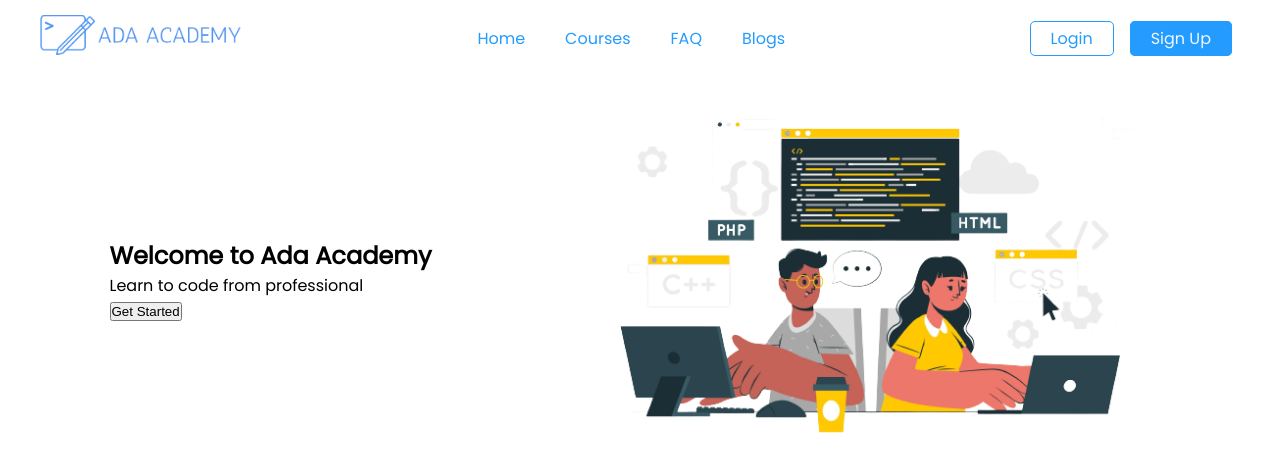
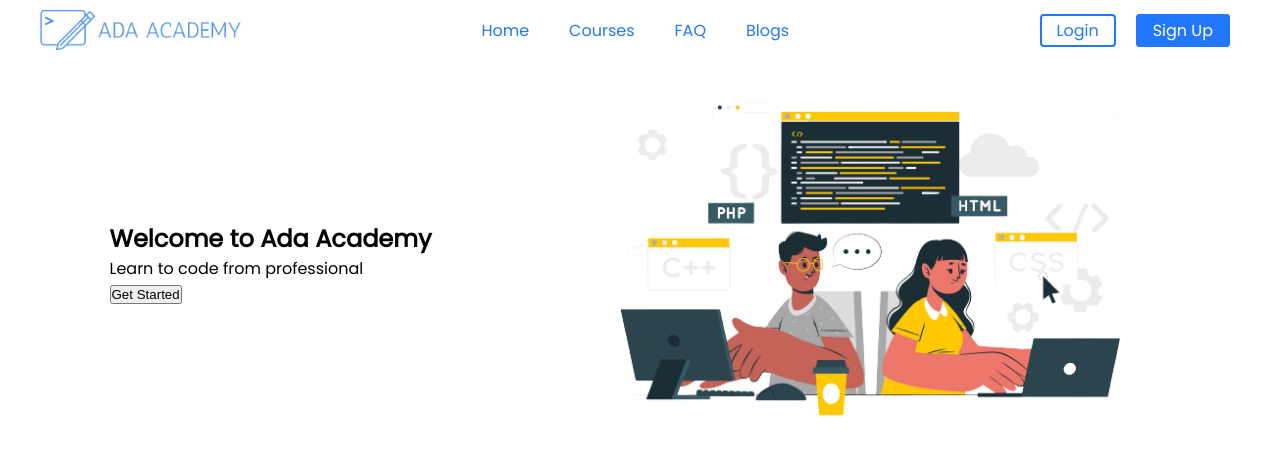
Before and after one commit to shahtaz-tqldd/ada-academy, a React (Create React App) app: page / in a window 1280 px wide. Shown: the top 472 px of the page. Built offline with nearby package versions, Linux system fonts and the light colour scheme.

Commit message:
navbar responsive

```diff
--- a/package.json
+++ b/package.json
@@ -3,11 +3,16 @@
   "version": "0.1.0",
   "private": true,
   "dependencies": {
+    "@fortawesome/fontawesome-svg-core": "^6.2.0",
+    "@fortawesome/free-solid-svg-icons": "^6.2.0",
+    "@fortawesome/react-fontawesome": "^0.2.0",
+    "@heroicons/react": "^2.0.12",
     "@testing-library/jest-dom": "^5.16.5",
     "@testing-library/react": "^13.4.0",
     "@testing-library/user-event": "^13.5.0",
     "react": "^18.2.0",
     "react-dom": "^18.2.0",
+    "react-icons": "^4.6.0",
     "react-router-dom": "^6.4.2",
     "react-scripts": "5.0.1",
     "web-vitals": "^2.1.4"
--- a/src/components/Navbar/Navbar.css
+++ b/src/components/Navbar/Navbar.css
@@ -1,42 +1,114 @@
 nav{
+    padding: 10px;
+    position: sticky;
+    top: 0;
+}
+.nav-container{
     display: flex;
+    align-items: center;
     justify-content: space-between;
-    align-items: center;
     max-width: 1200px;
     margin: 0 auto;
-    padding: 15px 10px;
-    overflow: hidden;
+}
+.nav-logo a{
+    display: flex;
+    align-items: center;
+    text-decoration: none;
+}
+.nav-logo a span{
+    font-size: 24px;
+    font-weight: 600;
+    margin-left: 12px;
+    color: rgb(34, 119, 255);
+    font-family: 'Play', sans-serif;
 
 }
-.logo img{
+.nav-logo img{
     height: 40px;
 }
 
+.nav-items{
+    display: block !important;
+}
+.nav-items2{
+    display: block;
+}
+.nav-items2 a:nth-child(n){
+    background-color: #fff;
+}
+.nav-items2 a:nth-child(2n){
+    background-color: rgb(34, 119, 255);
+    color: #fff;
+}
+.nav-items2 a:nth-child(n):hover{
+    background-color: rgb(74, 144, 255);
+    border: 2px solid rgb(74, 144, 255);
+    color: #fff;
+    transition: 0.25s;
+}
+.nav-items2 a:nth-child(2n):hover{
+    background-color: rgb(74, 144, 255);
+    transition: 0.25s;
+}
+.nav-items2 a{
+    text-decoration: none;
+    color: rgb(34, 119, 255);
+    margin: 0 10px;
+    border: 2px solid rgb(34, 119, 255);
+    padding: 3px 15px;
+    border-radius: 4px;
+}
 .nav-items a{
     text-decoration: none;
+    color: rgb(34, 119, 255);
     margin: 0 20px;
-    color: rgb(36, 156, 255);
+}
+.nav-items a:hover{
+    color: rgb(16, 159, 255);
+    transition: 0.25s;
 }
 
-.btn-link span{
-    width: 200px;
-    margin: 0 8px;
-    border: 1px solid rgb(36, 156, 255);
-    border-radius: 5px;
-    padding: 5px 0;
-    cursor: pointer;
+.toggle-icon{
+    display: none;
+    color: #fff;
 }
-.btn-link span:nth-child(1):hover{
-    background-color: rgb(36, 156, 255);
-    color: aliceblue;
+.toggle-icon svg{
+    width: 35px;
 }
 
-.btn-link span:nth-child(1):hover a{
-    color: aliceblue;
+@media screen and (max-width: 767px) {
+    nav{
+        background-color: rgb(3, 199, 140);
+    }
+    .nav-items2{
+        display: none;
+    }
+    .toggle-icon{
+        display: block;
+    }
+    .toggle-icon a{
+        color: #fff;
+    }
+    .nav-items{
+        display: flex !important;
+        flex-direction: column;
+        position: absolute;
+        background-color: rgba(3, 199, 140, 0.97);
+        height: 100vh;
+        width: 50%;
+    }
+    .nav-items a{
+        color: #fff;
+        margin-bottom: 20px;
+    }
+    .shown{
+        top: 60px;
+        left: 0;
+        transition: 0.5s;
+    }
+    .hide{
+        top: 60px;
+        left: -55%;
+        transition: 0.5s;
+    }
 }
-.btn-link span:nth-child(2){
-    background-color: rgb(36, 156, 255);
-}
-.btn-link span:nth-child(2) a{
-    color: aliceblue;
-}
--- a/src/components/Navbar/Navbar.js
+++ b/src/components/Navbar/Navbar.js
@@ -1,24 +1,40 @@
-import React from 'react'
+import React, { useState } from 'react'
 import './Navbar.css'
 import logo from '../../assets/icons/logo.png';
-import { Link } from 'react-router-dom';
+import { Link } from 'react-router-dom'
+import { FontAwesomeIcon } from '@fortawesome/react-fontawesome'
+import { faBars, faSignIn, faXmark } from '@fortawesome/free-solid-svg-icons'
 
 const Navbar = () => {
+    const [open, setOpen] = useState(false)
     return (
         <nav>
-        <div className='logo'>
-            <img src={logo} alt="ada academy" />
+            <div className='nav-container'>
+
+                <div className='toggle-icon' onClick={() => setOpen(!open)}>
+                    {open ? <FontAwesomeIcon icon={faXmark} /> : <FontAwesomeIcon icon={faBars} />}
                 </div>
-        <div className='nav-items'>
-            <Link to='/' >Home</Link>
-            <Link to='/courses' >Courses</Link>
-            <Link to='/faq' >FAQ</Link>
-            <Link to='/blogs' >Blogs</Link>
+
+                <div className='nav-logo'>
+                    <Link to='/'>
+                        <img src={logo} alt="quiz bee"></img>
+                    </Link>
                 </div>
-        <div className='nav-items btn-link'>
-            <span><Link to='/login' >Login</Link></span>
-            <span><Link to='/sign-up' >Sign Up</Link></span>
 
+                <div className={`nav-items ${open ? 'shown' : 'hide'}`}>
+                    <Link to='/'>Home</Link>
+                    <Link to='/courses'>Courses</Link>
+                    <Link to='/faq'>FAQ</Link>
+                    <Link to='/blogs'>Blogs</Link>
+                </div>
+                <div className='nav-items2'>
+                    <Link to='/login'>Login</Link>
+                    <Link to='/sign-up'>Sign Up</Link>
+                </div>
+
+                <div className='toggle-icon'>
+                    <Link to='/login'><FontAwesomeIcon icon={faSignIn} /></Link>
+                </div>
             </div>
         </nav>
     )
```
Also changed, not shown: 1 other file (tests, documents, lock files or other folders). Lines whose indentation alone changed are shown as unchanged.
